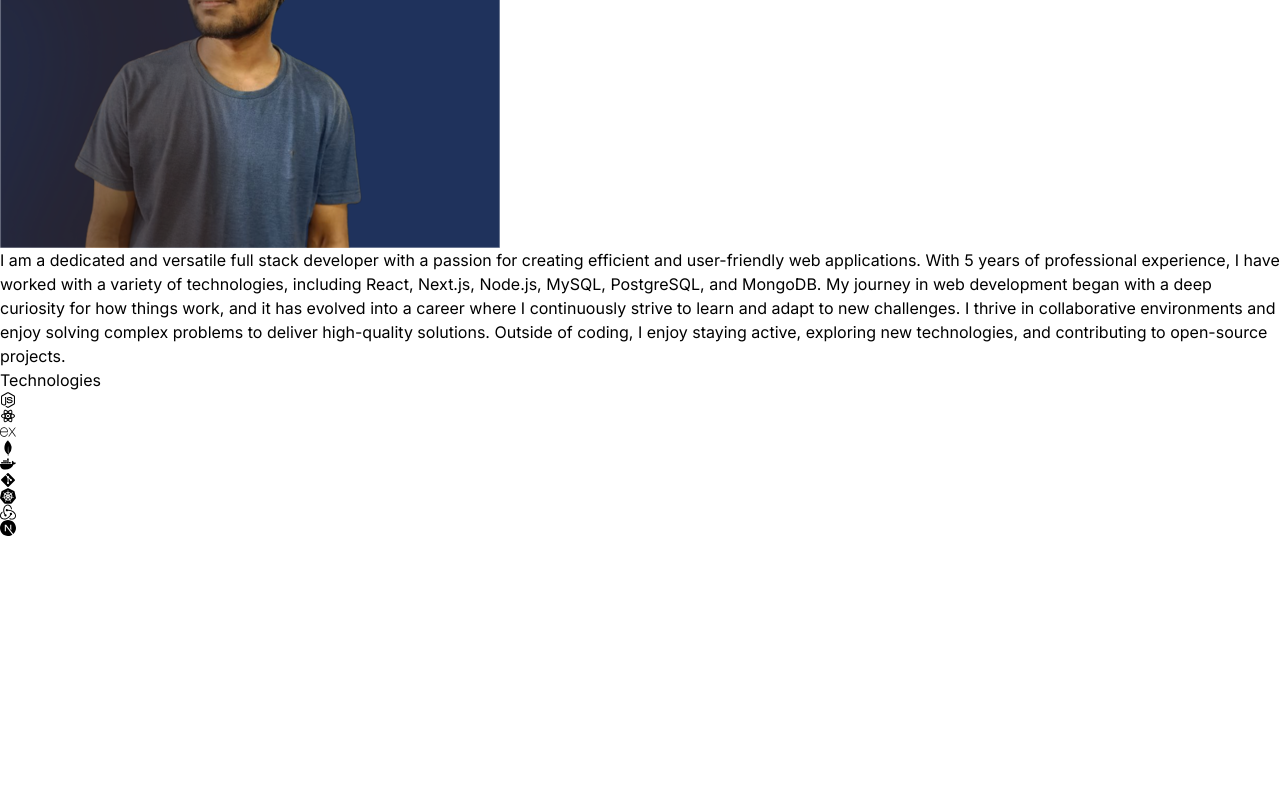
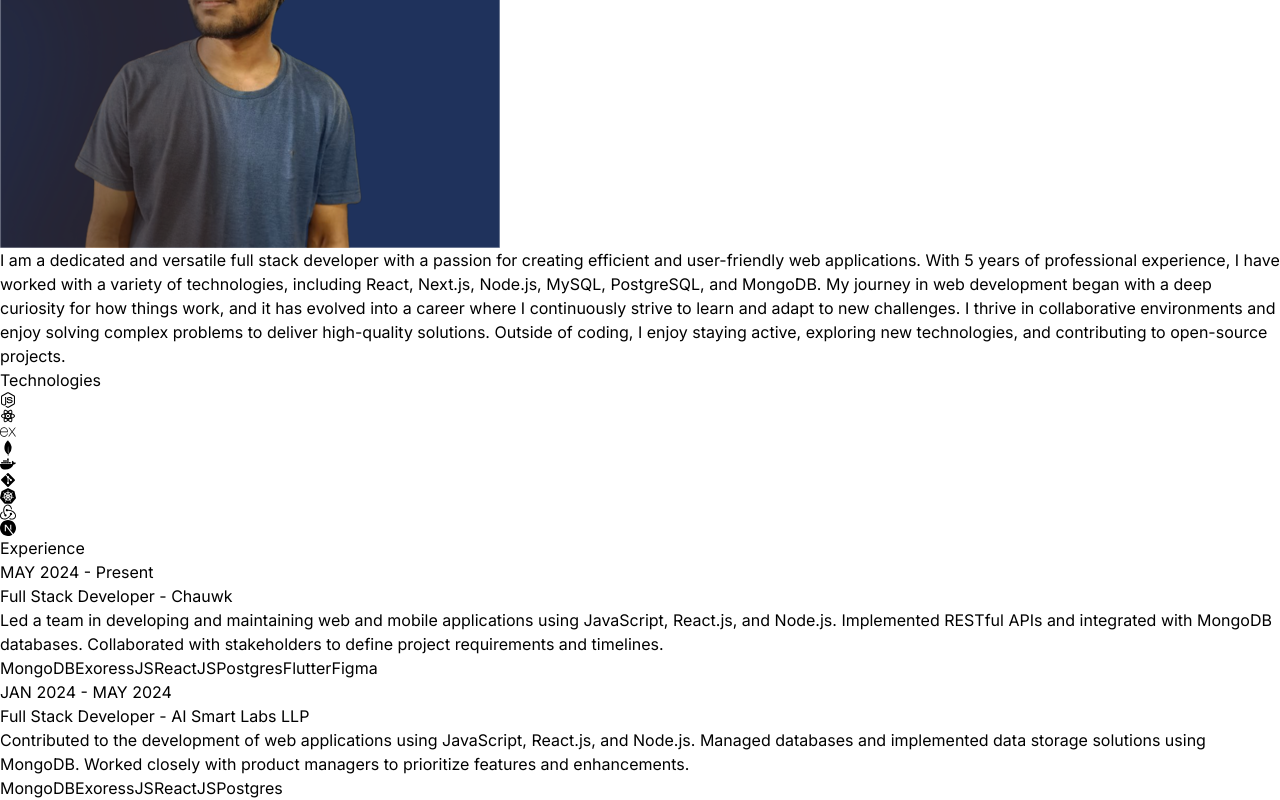
Before and after one commit to AbdulhameedSk/Portfolio, a React (Vite) app: page / in a window 1280 px wide. Shown: the part 1426-2226 px from the top of the page. Before the commit the page ends 1962 px from the top, so only its background shows below. Built offline with nearby package versions, Linux system fonts and the light colour scheme.

Commit message:
Added Experience

```diff
--- a/src/App.jsx
+++ b/src/App.jsx
@@ -2,6 +2,7 @@
 import Technologies from "./components/Technologies";
 import Hero from "./components/Hero";
 import Navbar from "./components/Navbar";
+import Experience from "./components/Experience";
 
 const App = () => {
   return (
@@ -14,6 +15,7 @@
         <Hero />
         <About />
         <Technologies />
+        <Experience />
       </div>
     </div>
   );
--- /dev/null
+++ b/src/components/Experience.jsx
@@ -0,0 +1,37 @@
+import { EXPERIENCES } from "../constants";
+
+const Experience = () => {
+  return (
+    <div className="border-b border-neutral-900 pb-4">
+      <h2 className="my-20 text-center text-4xl">Experience</h2>
+      <div>
+        {EXPERIENCES.map((experience, index) => (
+          <div key={index} className="mb-8 flex flex-wrap lg:justify-center">
+            <div className="w-full lg:w-1/4">
+              <p className="mb-2 text-sm text-neutral-400">{experience.year}</p>
+            </div>
+            <div className="w-full max-w-xl lg:w-3/4">
+              <h6 className="mb-2 font-semibold">
+                {experience.role} -{" "}
+                <span className="text-sm text-purple-100">
+                  {experience.company}
+                </span>
+              </h6>
+              <p className="mb-4 text-neutral-400">{experience.description}</p>
+              {experience.technologies.map((tech, index) => (
+                <span
+                  key={index}
+                  className="mr-2 mt-4 rounded bg-neutral-900 px-2 py-1 text-sm font-medium text-purple-800"
+                >
+                  {tech}
+                </span>
+              ))}
+            </div>
+          </div>
+        ))}
+      </div>
+    </div>
+  );
+};
+
+export default Experience;
--- a/src/constants/index.js
+++ b/src/constants/index.js
@@ -9,32 +9,18 @@
 
 export const EXPERIENCES = [
   {
-    year: "2023 - Present",
-    role: "Senior Full Stack Developer",
-    company: "Google Inc.",
-    description: `Led a team in developing and maintaining web applications using JavaScript, React.js, and Node.js. Implemented RESTful APIs and integrated with MongoDB databases. Collaborated with stakeholders to define project requirements and timelines.`,
-    technologies: ["Javascript", "React.js", "Next.js", "mongoDB"],
+    year: "MAY 2024 - Present",
+    role: "Full Stack Developer",
+    company: "Chauwk",
+    description: `Led a team in developing and maintaining web and mobile applications using JavaScript, React.js, and Node.js. Implemented RESTful APIs and integrated with MongoDB databases. Collaborated with stakeholders to define project requirements and timelines.`,
+    technologies: ["MongoDB", "ExoressJS", "ReactJS", "Postgres","Flutter","Figma"],
   },
   {
-    year: "2022 - 2023",
-    role: "Frontend Developer",
-    company: "Adobe",
-    description: `Designed and developed user interfaces for web applications using Next.js and React. Worked closely with backend developers to integrate frontend components with Node.js APIs. Implemented responsive designs and optimized frontend performance.`,
-    technologies: ["HTML", "CSS", "Vue.js", "mySQL"],
-  },
-  {
-    year: "2021 - 2022",
+    year: "JAN 2024 - MAY 2024",
     role: "Full Stack Developer",
-    company: "Facebook",
-    description: `Developed and maintained web applications using JavaScript, React.js, and Node.js. Designed and implemented RESTful APIs for data communication. Collaborated with cross-functional teams to deliver high-quality software products on schedule.`,
-    technologies: ["Python", "Svelte", "Three.js", "Postgres"],
-  },
-  {
-    year: "2020 - 2021",
-    role: "Software Engineer",
-    company: "Paypal",
+    company: "AI Smart Labs LLP",
     description: `Contributed to the development of web applications using JavaScript, React.js, and Node.js. Managed databases and implemented data storage solutions using MongoDB. Worked closely with product managers to prioritize features and enhancements.`,
-    technologies: ["Ruby", "Rails", "PHP", "Sqlite"],
+    technologies: ["MongoDB", "ExoressJS", "ReactJS", "Postgres"],
   },
 ];
 
```
